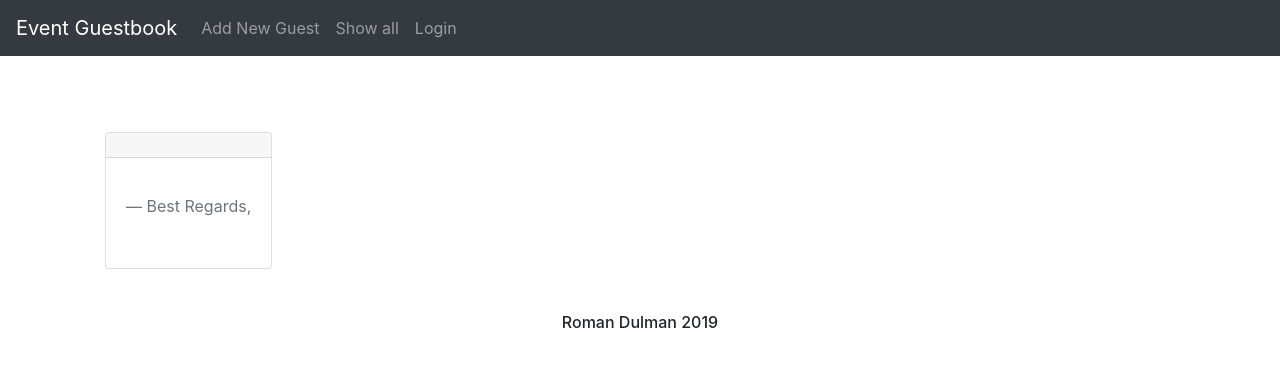
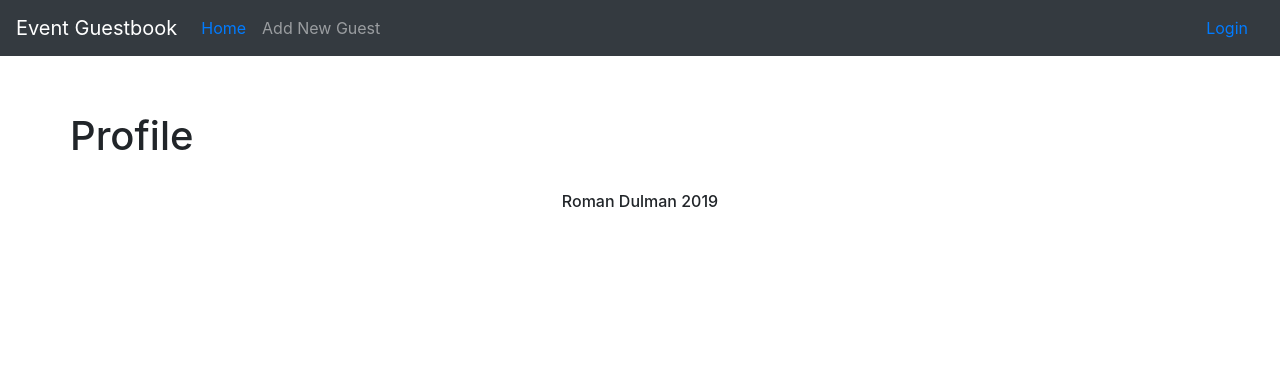
Before and after one commit to romandulman/reactjs-mongo-nodejs-guestbook-app, a React (Create React App) app in the folder guestbook-frontend/: page /profile in a window 1280 px wide. Shown: the top 366 px of the page. Built offline with nearby package versions, Linux system fonts and the light colour scheme; no server answers.

Commit message:
added new code

```diff
--- a/guestbook-frontend/package.json
+++ b/guestbook-frontend/package.json
@@ -11,6 +11,8 @@
     "react-cookie": "^4.0.1",
     "react-dom": "^16.8.6",
     "react-redux": "^7.0.3",
+    "react-router": "^5.0.1",
+    "react-router-dom": "^5.0.1",
     "react-scripts": "3.0.1",
     "react-webcam": "^1.1.1",
     "redux": "^4.0.1",
--- a/guestbook-frontend/src/App.js
+++ b/guestbook-frontend/src/App.js
@@ -2,21 +2,29 @@ import React, {Component} from 'react';
 import './App.css';
 import Footer from './Components/Footer'
 import GuestBook from './Components/GuestBook'
-import AddNew from './Components/AddNew'
+import Profile from './Components/Profile'
+
+//import AddNew from './Components/AddNew'
 import Header from './Components/Header'
+//import { Router, Route, Switch } from "react-router";
+import {BrowserRouter as Router, Route, Link} from "react-router-dom";
 
 
 class App extends Component {
 
 
 
-
     render() {
         return (
             <div className="App">
-                <AddNew/>
-                <Header/>
-                <GuestBook/>
+                <Router>
+                    <Header/>
+
+                    <Route path="/profile" component={Profile}/>
+                    <Route path="/guests" component={GuestBook}/>
+
+                </Router>
+
                 <Footer/>
             </div>
         );
--- a/guestbook-frontend/src/Components/AddNew.js
+++ b/guestbook-frontend/src/Components/AddNew.js
@@ -42,10 +42,8 @@ class AddNew extends Component {
             }
         });
     };
+
     saveImage = () => {
-
-
-
         this.captureImage()
             .then(im => {
                 console.log(im);
@@ -63,8 +61,6 @@ class AddNew extends Component {
                     });
 
 */
-
-
             })
     }
 
--- a/guestbook-frontend/src/Components/GuestBook.js
+++ b/guestbook-frontend/src/Components/GuestBook.js
@@ -5,7 +5,6 @@ import Container from 'react-bootstrap/Container';
 import Col from 'react-bootstrap/Col';
 import Row from 'react-bootstrap/Row';
 import {connect} from 'react-redux'
-import Cookies from 'js-cookie';
 
 const mapStateToProps = (state) => {
     return {
@@ -65,28 +64,7 @@ class GuestBook extends Component {
                 console.log(err);
             });
 
-        fetch("/auth/login/success", {
-            method: "GET",
-            credentials: "include",
-            headers: {
-                Accept: "application/json",
-                "Content-Type": "application/json",
-                "Access-Control-Allow-Credentials": true
-            }
-        })
-            .then(handleErrors)
-            .then(response => {
-                if (response.status === 200) return response.json();
-                throw new Error("failed to authenticate user");
-            })
-            .then(responseJson => {
-                console.log(responseJson.username);
-                this.props.LoginConfirm(responseJson.username);
 
-            })
-            .catch(err => {
-                console.log(err);
-            });
     }
 
     render() {
--- a/guestbook-frontend/src/Components/Header.js
+++ b/guestbook-frontend/src/Components/Header.js
@@ -3,7 +3,7 @@ import './Styles.css';
 import Navbar from 'react-bootstrap/Navbar';
 import Nav from 'react-bootstrap/Nav';
 import Login from './Login'
-
+import { BrowserRouter as Router, Route, Link } from "react-router-dom";
 import {connect} from 'react-redux'
 
 const mapStateToProps = (state) => {
@@ -16,6 +16,7 @@ const mapStateToProps = (state) => {
 const mapDispachToProps = (dispach) => {
 
     return {
+        LoginConfirm: (name) => dispach({type: "IsLoggedIn", LoggedUserName: name}),
         LoginBtn: () => dispach({type: "LOGIN"}),
         ShowModal: () => dispach({type: "SHOWMODAL"})
     }
@@ -29,6 +30,40 @@ class Header extends Component {
 
     };
 
+    componentDidMount() {
+
+        const handleErrors = (response) => {
+            if (!response.ok) {
+                throw Error(response.statusText);
+            }
+            return response;
+        };
+
+        fetch("/auth/login/success", {
+            method: "GET",
+            credentials: "include",
+            headers: {
+                Accept: "application/json",
+                "Content-Type": "application/json",
+                "Access-Control-Allow-Credentials": true
+            }
+        })
+            .then(handleErrors)
+            .then(response => {
+                if (response.status === 200) return response.json();
+                throw new Error("failed to authenticate user");
+            })
+            .then(responseJson => {
+                console.log(responseJson.username);
+                this.props.LoginConfirm(responseJson.username);
+
+            })
+            .catch(err => {
+                console.log(err);
+            });
+    }
+
+
     render() {
         return (
             <Navbar className='fixed-top' collapseOnSelect expand="lg" bg="dark" variant="dark">
@@ -36,12 +71,15 @@ class Header extends Component {
                 <Navbar.Toggle aria-controls="responsive-navbar-nav"/>
                 <Navbar.Collapse id="responsive-navbar-nav">
                     <Nav className="mr-auto">
+                        <Nav.Link> <Link to="/guests">Home</Link></Nav.Link>
                         <Nav.Link onClick={this.addGuestHandler}>Add New Guest</Nav.Link>
-                        <Nav.Link>Show all</Nav.Link>
-                        <Nav.Link onClick={this.props.LoginBtn}>{this.props.isLoggedIn ? "Logout" : "Login"}</Nav.Link>
                     </Nav>
-                    <Nav.Item><h5
-                        className='hiText'> {this.props.isLoggedIn ? "Hi " + this.props.LoggedUserName + " !" : ""}</h5>
+                    <Nav.Item>
+                        <h5  className='hiText'> {this.props.isLoggedIn ? "Hi " + this.props.LoggedUserName + " !" : ""}</h5>
+                    </Nav.Item>
+                    <Nav.Item>{this.props.isLoggedIn && <Nav.Link><Link to="/profile">My Profile</Link></Nav.Link>}</Nav.Item>
+                    <Nav.Item> <Nav.Link
+                        onClick={this.props.LoginBtn}>{this.props.isLoggedIn ? "Logout" : "Login"}</Nav.Link>
                     </Nav.Item>
                 </Navbar.Collapse>
                 <Login/>
--- /dev/null
+++ b/guestbook-frontend/src/Components/Profile.js
@@ -0,0 +1,28 @@
+import React, {Component} from 'react';
+import './Styles.css';
+import Guest from './Guest';
+import Container from 'react-bootstrap/Container';
+import Col from 'react-bootstrap/Col';
+import Row from 'react-bootstrap/Row';
+import {connect} from 'react-redux'
+
+
+
+class Profile extends Component {
+
+
+
+    render() {
+
+        return (
+            <div className="divMargin">
+                <Container>
+                    <Row><h1>Profile</h1></Row>
+                </Container>
+
+            </div>
+        );
+    }
+}
+
+export default Profile;
```
Also changed, not shown: 2 other files (tests, documents, lock files or other folders).
